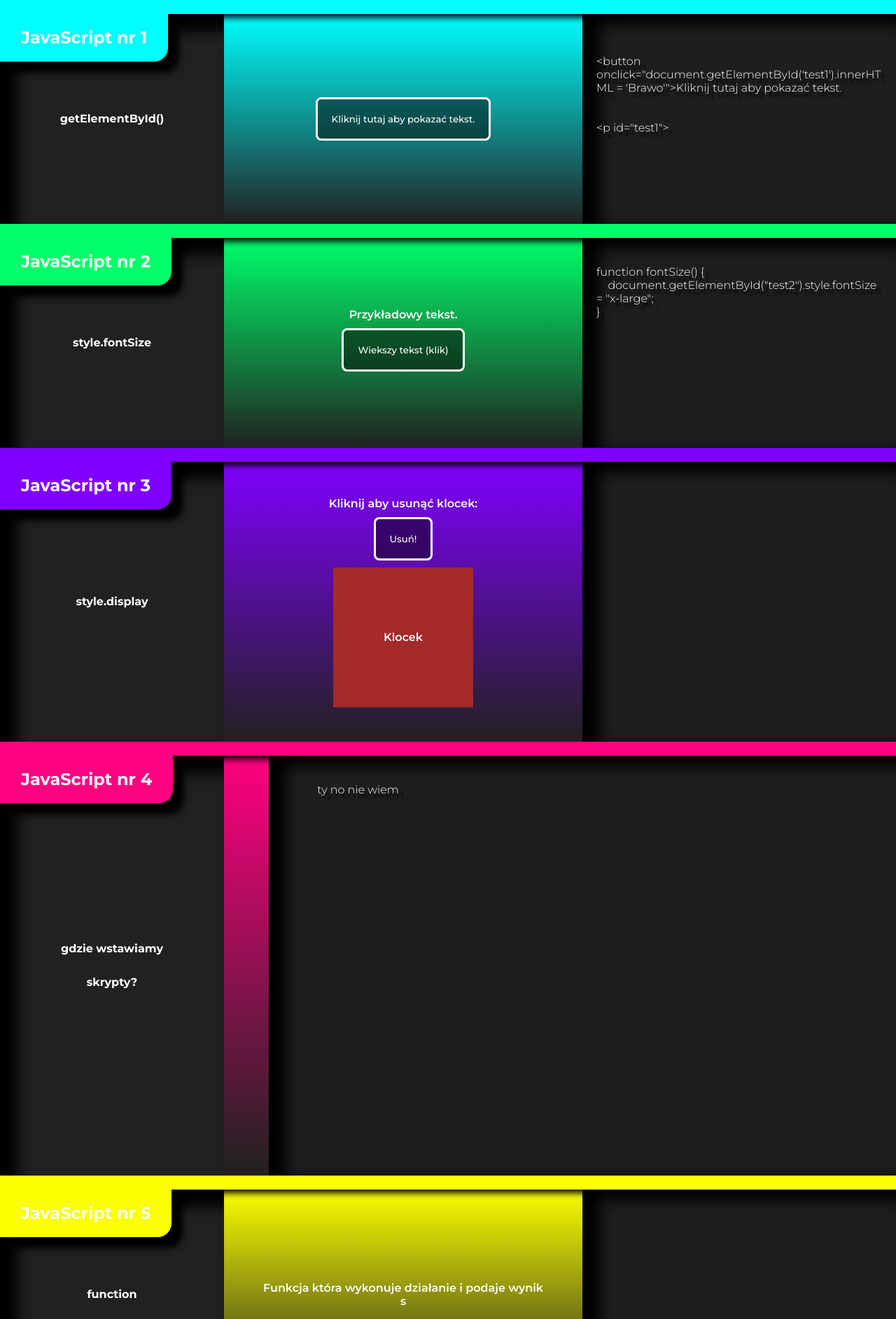
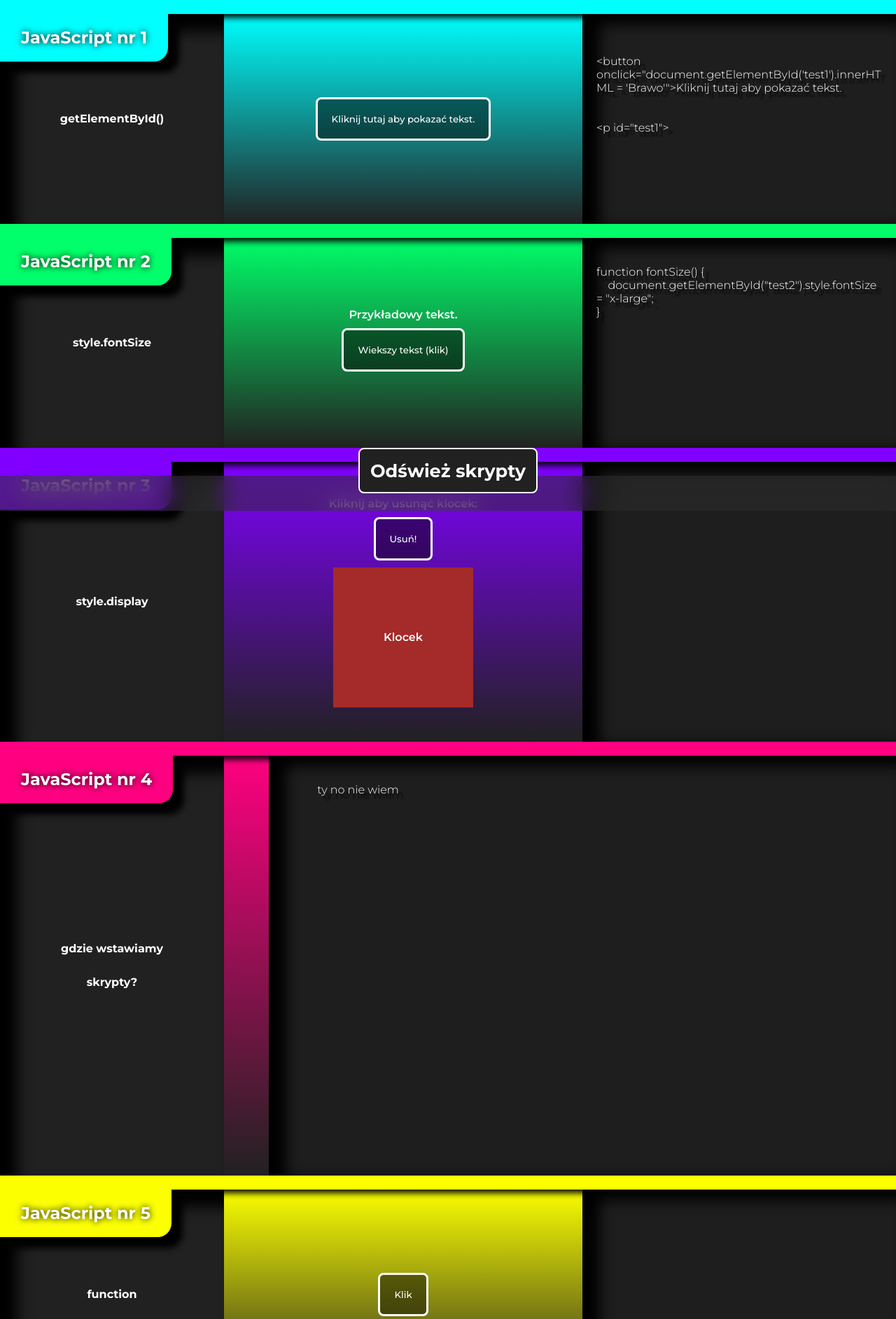
Before and after one commit to xDeJwiD/xDeJwiD.github.io, a PHP site: page /Stronka3/index.html in a window 1280 px wide. Shown: the part 80-1965 px from the top of the page at 70% size. Run offline with PHP 8.4, Linux system fonts and the light colour scheme; some web fonts are replaced.

Commit message:
duzo rzeczy sie dodalo

```diff
--- a/Stronka3/index.html
+++ b/Stronka3/index.html
@@ -8,7 +8,7 @@
     <link rel="stylesheet" href="style.css">
     <link rel="stylesheet" href="seckcje.css">
     <link rel="stylesheet" href="wysokosci.css">
-
+    <script src="js.js"></script>
 
 
     <script>
@@ -30,8 +30,8 @@
         </button>
     </div>
 
-    <!-- <div id="przeladowanie">
-        <button onClick="window.location.reload();">Refresh Page</button>
+    <div id="reload">
+        <button onClick="window.location.reload();">Odśwież skrypty</button>
         <script>
             const reloadtButton = document.querySelector("#reload");
             // Reload everything:
@@ -41,8 +41,7 @@
             // Event listeners for reload
             reloadButton.addEventListener("click", reload, false);
         </script>
-    </div> -->
-
+    </div>
 
 
     <div class="section" id="section1">
@@ -125,15 +124,12 @@ function fontSize() {
             <h4>function</h4>
         </div>
         <div class="js">
-            <p>Funkcja która wykonuje działanie i podaje wynik</p>
-
-            <p id="funk">s</p>
+            <button type="button" onclick="test()">Klik</button>
 
             <script>
-                function funkcja(p1, p2) {
-                    return p1 * p2;
+                function test() {
+                    window.alert('Taka funkcja przykladowa se, bo wszystko w sumie tu jest funkcją ')
                 }
-                document.getElementById("funk").innerHTML = funckja(3, 3);
             </script>
         </div>
         <div class="jspreview">
@@ -145,6 +141,7 @@ function fontSize() {
             <h4>onclick</h4>
         </div>
         <div class="js">
+            <button type="button" onclick="style='display: none;'">Ale checa</button>
         </div>
         <div class="jspreview">
         </div>
@@ -155,6 +152,12 @@ function fontSize() {
             <h4>document.write()</h4>
         </div>
         <div class="js">
+            <button type="button" onclick="checa()">Kliknij aby zobaczyc zdjęcia</button>
+
+            <script>
+                function checa() {
+                    document.write('<body style="background-color:black;"><h1 style="font-size:5rem;color:white;">error 404</h1><div id="checa"><button style="padding:10px; border: 3px white solid; color:white; background-color:transparent; cursor:pointer;" onClick="window.location.reload();">Kliknij, aby wrócić :)</button></div></body>')}
+            </script>
         </div>
         <div class="jspreview">
         </div>
@@ -165,6 +168,13 @@ function fontSize() {
             <h4>window.alert()</h4>
         </div>
         <div class="js">
+            <button type="button" onclick="test1()">Klik</button>
+
+            <script>
+                function test1() {
+                    window.alert('Juz wyżej był ten przykład ale jeszcze raz żeby nie było :)')
+                }
+            </script>
         </div>
         <div class="jspreview">
         </div>
@@ -175,6 +185,7 @@ function fontSize() {
             <h4>console.log()</h4>
         </div>
         <div class="js">
+            <button onclick="console.log('A jednak :O')">Kliknij, a nic sie nie stanie</button>
         </div>
         <div class="jspreview">
         </div>
@@ -185,6 +196,26 @@ function fontSize() {
             <h4>konkatenacja</h4>
         </div>
         <div class="js">
+            <div id="przyciski">
+                <button type="button" onclick="dodawanie()">+</button>
+                <button type="button" onclick="odejmowanie()">-</button>
+                <button type="button" onclick="mnożenie()">*</button>
+                <button type="button" onclick="dzielenie()">/</button>
+                <button type="button" onclick="potegowanie()">^</button>
+                <button type="button" onclick="modulo()">%</button>
+                <button type="button" onclick="inkrementacja()">++</button>
+                <button type="button" onclick="dekrementacja()">--</button>
+            </div>
+            <br>
+            <input id="liczbajeden" type="number" placeholder="Wprowadź liczbę 1">
+            <br>
+            <input id="liczbadwa" type="number" placeholder="Wprowadź liczbę 2">
+            <br>
+            <p>
+                <span>Wynik =</span> <span id="wynik+"></span>
+            </p>
+
+            <p class="by">* stowrzył Dominik Piękoś *</p>
         </div>
         <div class="jspreview">
         </div>
@@ -209,7 +240,7 @@ function fontSize() {
         <div class="jspreview">
         </div>
     </div>
-    <div class="section" id="section13">
+    <!-- <div class="section" id="section13">
         <div class="jsinfo">
             <h2>JavaScript nr 13</h2>
             <h4>operatory arytmetyczne (+,-,*,**,/,%,++,--)</h4>
@@ -218,7 +249,7 @@ function fontSize() {
         </div>
         <div class="jspreview">
         </div>
-    </div>
+    </div> -->
     <div class="section" id="section14">
         <div class="jsinfo">
             <h2>JavaScript nr 14</h2>
--- a/Stronka3/style.css
+++ b/Stronka3/style.css
@@ -6,6 +6,9 @@
     padding: 0;
     box-sizing: border-box;
     font-family: 'Montserrat', Courier, monospace;
+}
+button {
+    cursor: pointer;
 }
 ::-webkit-scrollbar {
     background-color: var(--bgc);
@@ -74,6 +77,38 @@ body {
     background-color: white;
     color: var(--bgc);
 }
+#reload {
+    position: fixed;
+    width: 100%;
+    height: 50px;
+    background-color: rgba(46, 46, 46, 0.53);
+    backdrop-filter: blur(1rem);
+    top: calc(100% - 5%);
+    z-index: 100;
+    padding: 10px;
+    display: flex;
+    justify-content: center;
+}
+#reload button {
+    width: auto;
+    height: auto;
+    outline: none;
+    border: 2px solid rgb(255, 255, 255);
+    color: white;
+    background-color: rgb(33, 33, 33);
+    border-radius: .5rem;
+    font-size: 1.6rem;
+    font-weight: 700;
+    padding: 15px;
+    transition: .2s ease-in-out;
+    position: absolute;
+    bottom: 50%;
+    z-index: 120;
+}
+#reload button:hover {
+    background-color: white;
+    color: var(--bgc);
+}
 .section {
     width: 100%;
     height: 300px;
@@ -108,7 +143,7 @@ body {
 }
 .jsinfo h2 {
     color: rgb(255, 255, 255);
-    /* text-shadow: 7px 7px 3px black; */
+    text-shadow: 0px 0px 10px black;
     position: absolute;
     padding: 10px 30px;
     top: 0%;
@@ -240,6 +275,25 @@ body {
 .dark-mode * {
     font-family: 'Matrix', sans-serif;
 }
+.section input {
+    line-height: 3rem;
+    text-align: center;
+    font-size: 1.5rem;
+    background-color: rgba(0, 0, 0, 0.131);
+    outline: none;
+    border: 1px white dashed;
+    border-bottom: 4px rgb(255, 255, 255) solid;
+    box-shadow: none;
+    color: white;
+}
+p.by {
+    color: rgba(255, 255, 255, 0.912);
+    font-size: .8rem;
+    position: relative;
+    right: 38%;
+    bottom: 0;
+    font-weight: 200;
+}
 
 
 
```
Also changed, not shown: Stronka3/js.js (added, +56 -0 lines).
